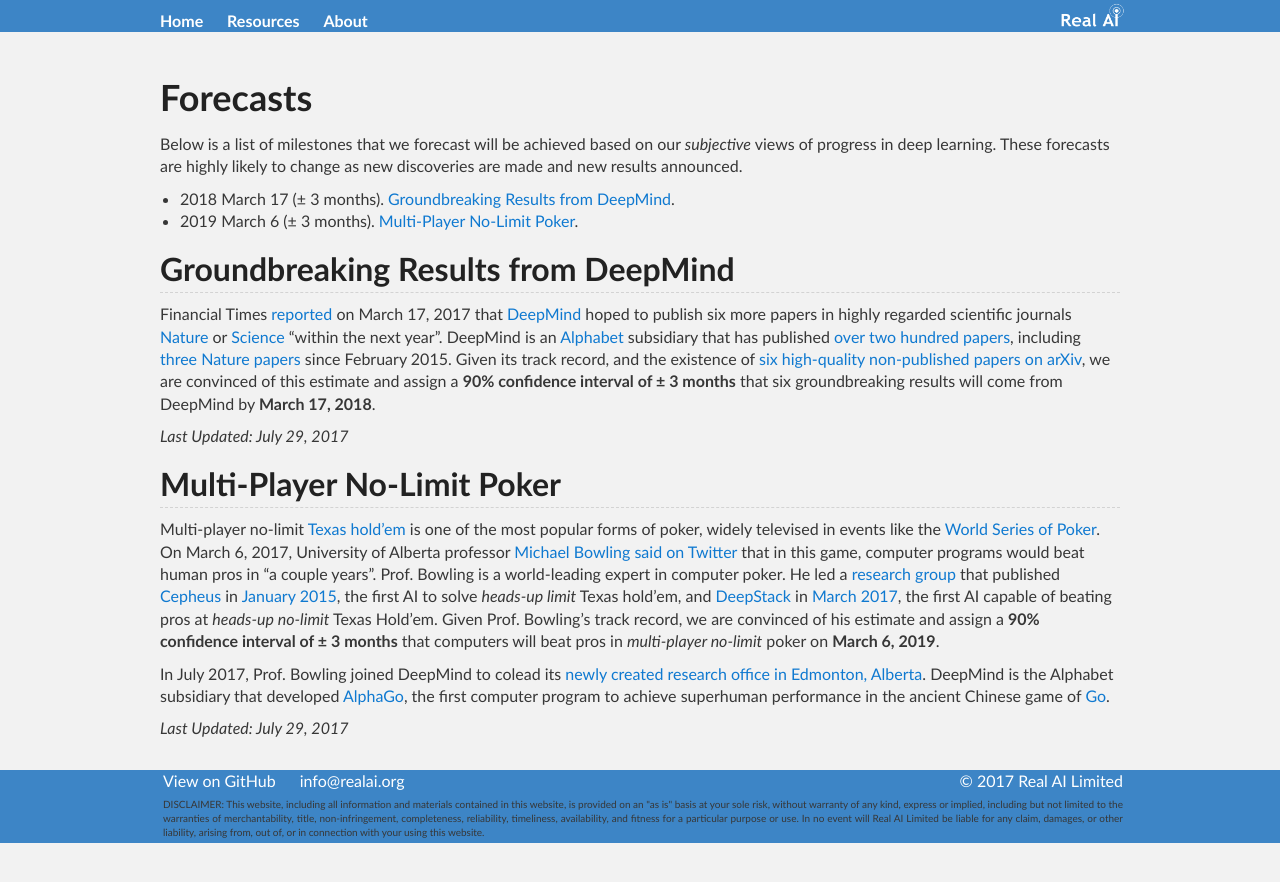
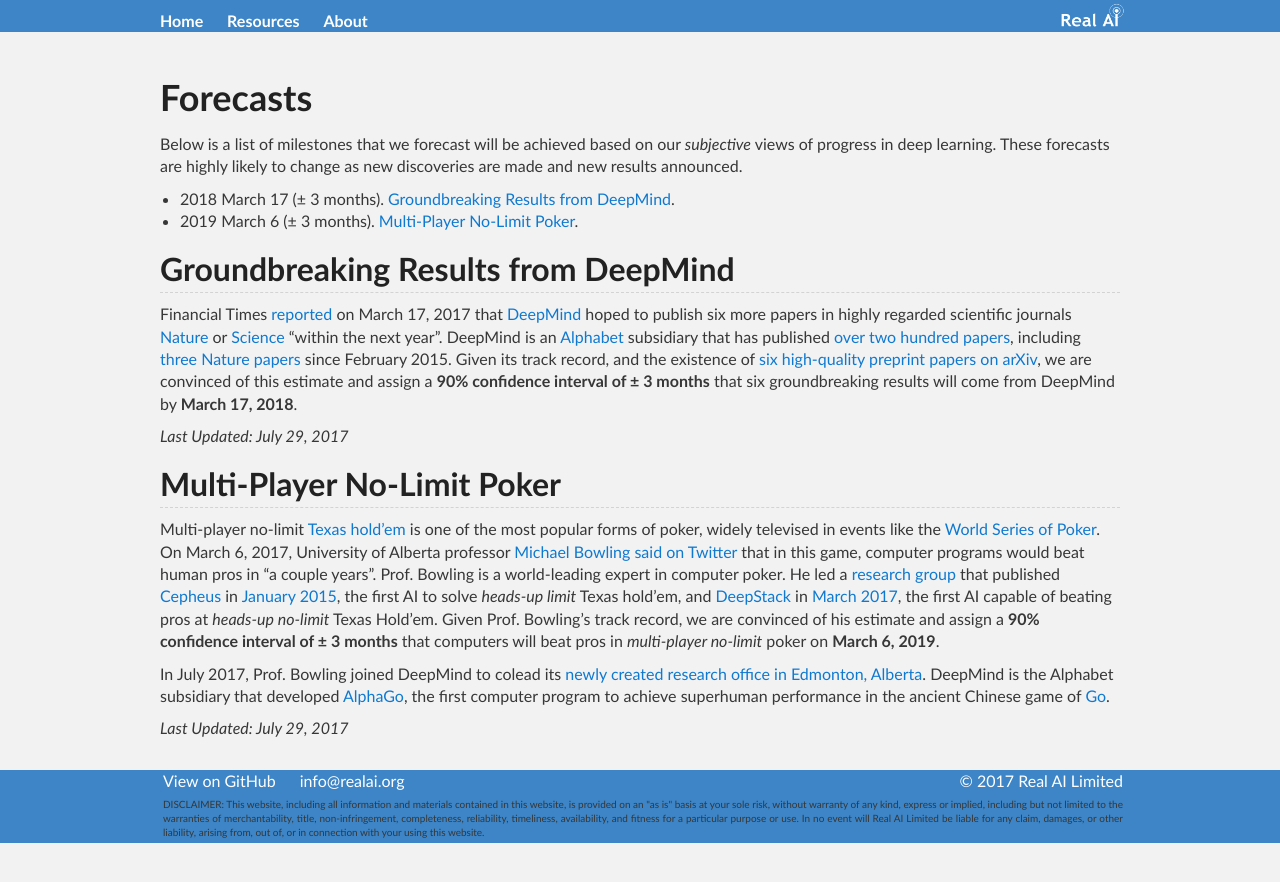
Before and after one commit to Tonywuhk/realai.org, a Jekyll site: the page built from forecasts.md, in a window 1280 px wide. Shown: the top 882 px of the page. Built offline with Jekyll 4.4.1, drawn with Linux system fonts in a browser that asks for light colours; our own code applies the rules of GitHub Pages for plain Markdown files; the repository's description, which GitHub fills in, is left out.

Commit message:
Fix typo

```diff
--- a/forecasts.md
+++ b/forecasts.md
@@ -11,7 +11,7 @@
 ## Groundbreaking Results from DeepMind
 
 Financial Times [reported](https://www.ft.com/content/cada14c4-d366-11e6-b06b-680c49b4b4c0) on March 17, 2017 that [DeepMind](http://realai.org/labs/deepmind/
-) hoped to publish six more papers in highly regarded scientific journals [Nature](https://en.wikipedia.org/wiki/Nature_(journal)) or [Science](https://en.wikipedia.org/wiki/Science_(journal)) “within the next year”. DeepMind is an [Alphabet](http://realai.org/industry/alphabet/) subsidiary that has published [over two hundred papers](http://realai.org/labs/deepmind/publications/), including [three](http://www.nature.com/nature/journal/v518/n7540/abs/nature14236.html) [Nature](http://www.nature.com/nature/journal/v529/n7587/full/nature16961.html) [papers](http://www.nature.com/nature/journal/v538/n7626/abs/nature20101.html) since February 2015. Given its track record, and the existence of [six](https://arxiv.org/abs/1706.01427) [high-quality](https://arxiv.org/abs/1706.06551) [non-published](https://arxiv.org/abs/1707.02286) [papers](https://arxiv.org/abs/1707.03389) [on](https://arxiv.org/abs/1707.06170) [arXiv](https://arxiv.org/abs/1707.06887), we are convinced of this estimate and assign a **90% confidence interval of ± 3 months** that six groundbreaking results will come from DeepMind by **March 17, 2018**.
+) hoped to publish six more papers in highly regarded scientific journals [Nature](https://en.wikipedia.org/wiki/Nature_(journal)) or [Science](https://en.wikipedia.org/wiki/Science_(journal)) “within the next year”. DeepMind is an [Alphabet](http://realai.org/industry/alphabet/) subsidiary that has published [over two hundred papers](http://realai.org/labs/deepmind/publications/), including [three](http://www.nature.com/nature/journal/v518/n7540/abs/nature14236.html) [Nature](http://www.nature.com/nature/journal/v529/n7587/full/nature16961.html) [papers](http://www.nature.com/nature/journal/v538/n7626/abs/nature20101.html) since February 2015. Given its track record, and the existence of [six](https://arxiv.org/abs/1706.01427) [high-quality](https://arxiv.org/abs/1706.06551) [preprint](https://arxiv.org/abs/1707.02286) [papers](https://arxiv.org/abs/1707.03389) [on](https://arxiv.org/abs/1707.06170) [arXiv](https://arxiv.org/abs/1707.06887), we are convinced of this estimate and assign a **90% confidence interval of ± 3 months** that six groundbreaking results will come from DeepMind by **March 17, 2018**.
 
 *Last Updated: July 29, 2017*
 
```
